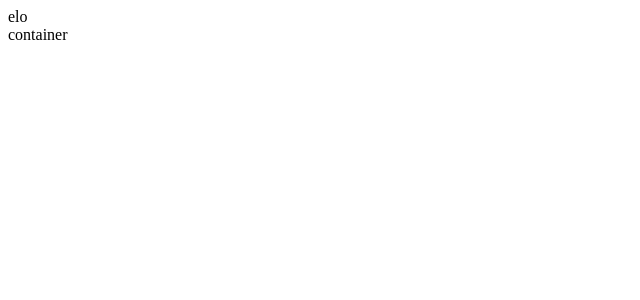
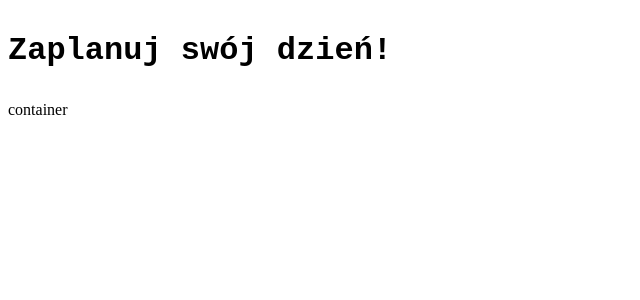
Before and after one commit to patryk-olti/HelloVue, a Vue app: page / in a window 1280 px wide. Shown: the top 300 px of the page, without its empty margins (0-640 px from the left). Built offline with nearby package versions, Linux system fonts and the light colour scheme.

Commit message:
created some styles for hello message under app

```diff
--- a/src/components/HelloWorld.vue
+++ b/src/components/HelloWorld.vue
@@ -1,6 +1,6 @@
 <template>
   <div class="hello">
-    elo
+    <p>Zaplanuj swój dzień!</p>
   </div>
 </template>
 
@@ -11,5 +11,9 @@ export default {
 </script>
 
 <style scoped>
-
+  .hello{
+    font-size: 2rem;
+    font-family: 'Courier New', Courier, monospace;
+    font-weight: 700;
+  }
 </style>
```
